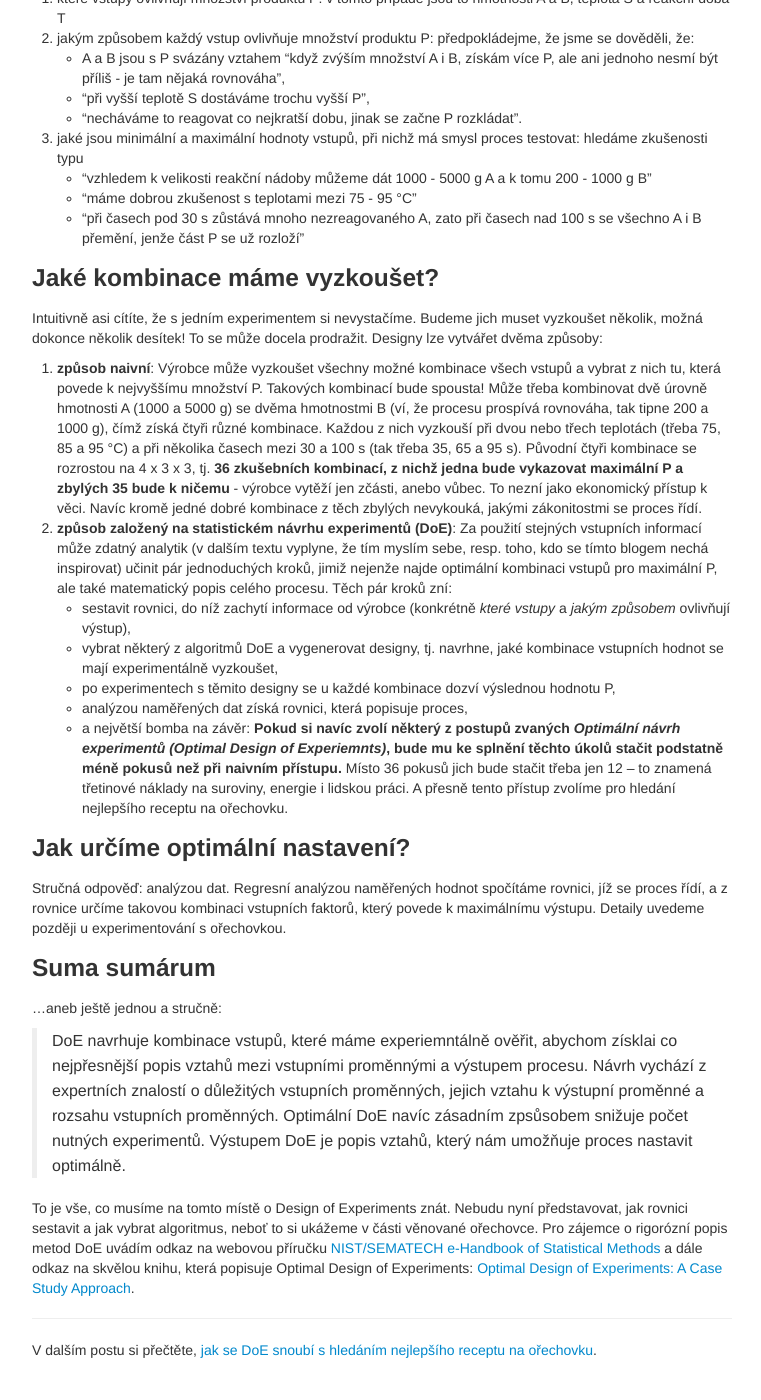
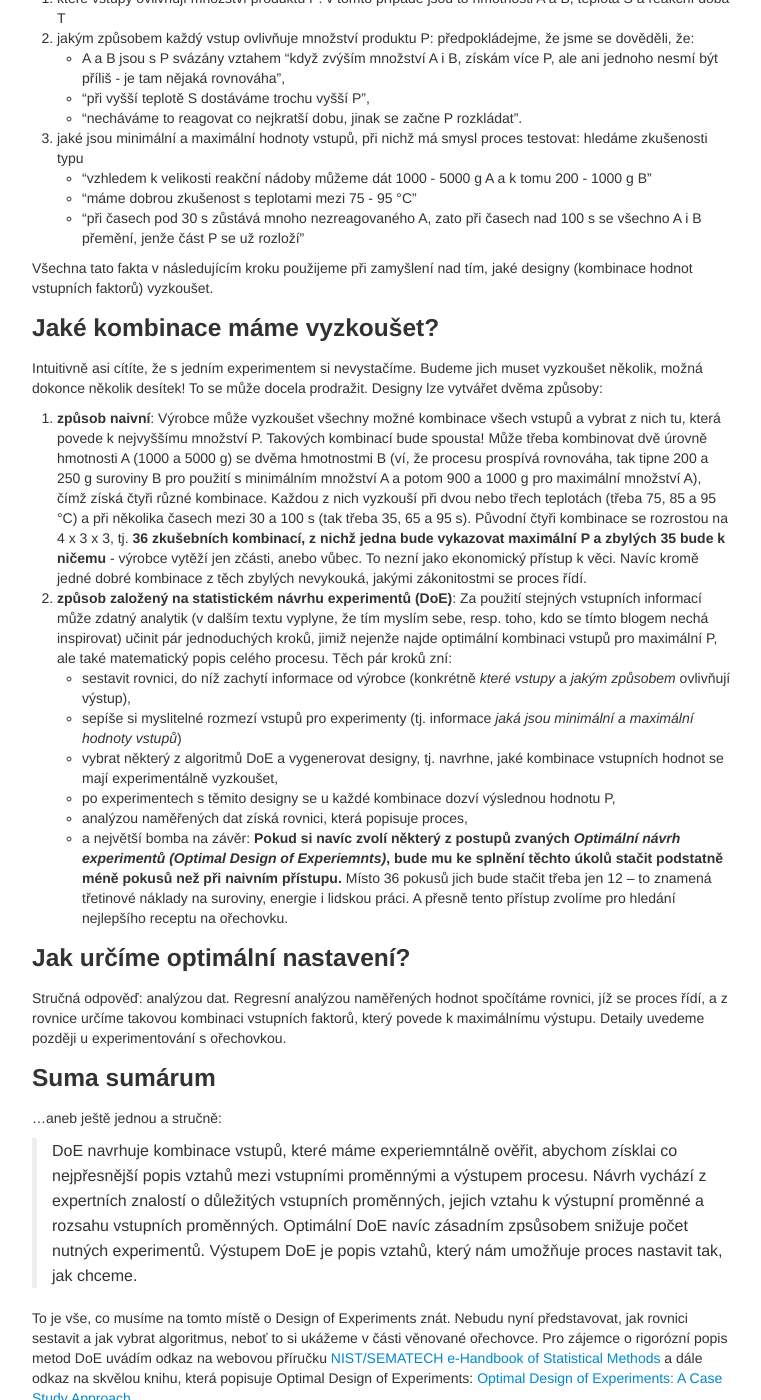
Before and after one commit to vojtech-filipec/vojtech-filipec.github.io, a Jekyll site: the page built from pages/orechovka2.md, in a window 1280 px wide and 1400 px high, scrolled down 676 px. Shown: the whole window, without its empty margins (258-1019 px from the left). Built offline with Jekyll 4.4.1, drawn with Linux system fonts in a browser that asks for light colours; some of the changed text lies outside the part shown.

Commit message:
Update orechovka2.md

```diff
--- a/pages/orechovka2.md
+++ b/pages/orechovka2.md
@@ -9,9 +9,9 @@ Společně s touhou připravit nejlepší ořechovku jsem hledal projekt, v něm
 ### Příklad: Jak nastavit podmínky chemické reakce?
 Představme si, že se v nějakém provozu vyrábí produkt P chemickou reakcí dvou surovin: `A` gramů první suroviny se smíchá s `B` gramy druhé suroviny a při teplotě `S` se nechají reagovat po dobu `T`. Výrobce **hledá takovou kombinaci vstupů A, B, S, a T, aby získal co nejvíce produktu P** (jak typické - nebo znáte někoho, kdo by chtěl vyrobit co nejméně svého produktu?). Rád by znal závislost P na hodnotách a kombinacích všech vstupů (surovin, teploty, času). Nezná přesné zákonitosti, kterými se reakce řídí, ale experimentováním vypozoroval, že větší množství A vede k většímu množství P, ale zároveň A musí být v nějaké rovnováze s B. Také si všiml, že T nesmí být příliš krátké, neboť A a B nestihnou reagovat, ale ani příliš dlouhé, neboť P se začně rozkládat.
 
+Takový **úkol je ideální pro použití Design of Experiments**. Tahle metoda nám totiž navrhne (odsud pojem Design) kombinace vstupů (od nyní jim budeme říkat experimenty, tj. zkušební kombinace), jimiž se dozvíme o zákonitostech procesu maximum informací. To nám umožní co nejpřesněji určit sílu mezi proměnnými a množstvím výsledného produktu.
+
 V tomto příkladu je P **výstupní proměnnou**, zatímco A, B, S a T jsou **vstupní proměnné procesu**. Hledáme takovou kombinaci (**design**) vstupů, která vyprodukuje co nejvíce výstupního produktu P.
-
-Takový úkol je ideální pro použití Design of Experiments. Tahle metoda nám totiž navrhne (odsud pojem Design) kombinace vstupů (od nyní jim budeme říkat experimenty, tj. zkušební kombinace), jimiž se dozvíme o zákonitostech procesu maximum informací. To nám umožní co nejpřesněji určit sílu mezi proměnnými a množstvím výsledného produktu.
 
 
 ### Co potřebuji pro použití DoE?
@@ -28,12 +28,15 @@ Aby mohl výrobce tuto použít metodu, musí umět říci:
   - "máme dobrou zkušenost s teplotami mezi 75 - 95 °C"
   - "při časech pod 30 s zůstává mnoho nezreagovaného A, zato při časech nad 100 s se všechno A i B přemění, jenže část P se už rozloží"
 
+Všechna tato fakta v následujícím kroku použijeme při zamyšlení nad tím, jaké designy (kombinace hodnot vstupních faktorů) vyzkoušet.
+
 ### Jaké kombinace máme vyzkoušet?
 Intuitivně asi cítíte, že s jedním experimentem si nevystačíme. Budeme jich muset vyzkoušet několik, možná dokonce několik desítek! To se může docela prodražit. Designy lze vytvářet dvěma způsoby:
 
-1. **způsob naivní**: Výrobce může vyzkoušet všechny možné kombinace všech vstupů a vybrat z nich tu, která povede k nejvyššímu množství P. Takových kombinací bude spousta! Může třeba kombinovat dvě úrovně hmotnosti A (1000 a 5000 g) se dvěma hmotnostmi B (ví, že procesu prospívá rovnováha, tak tipne 200 a 1000 g), čímž získá čtyři různé kombinace. Každou z nich vyzkouší při dvou nebo třech teplotách (třeba 75, 85 a 95 °C) a při několika časech mezi 30 a 100 s (tak třeba 35, 65 a 95 s). Původní čtyři kombinace se rozrostou na 4 x 3 x 3, tj. **36 zkušebních kombinací, z nichž jedna bude vykazovat maximální P a zbylých 35 bude k ničemu** - výrobce vytěží jen zčásti, anebo vůbec. To nezní jako ekonomický přístup k věci. Navíc kromě jedné dobré kombinace z těch zbylých nevykouká, jakými zákonitostmi se proces řídí.
+1. **způsob naivní**: Výrobce může vyzkoušet všechny možné kombinace všech vstupů a vybrat z nich tu, která povede k nejvyššímu množství P. Takových kombinací bude spousta! Může třeba kombinovat dvě úrovně hmotnosti A (1000 a 5000 g) se dvěma hmotnostmi B (ví, že procesu prospívá rovnováha, tak tipne 200 a 250 g suroviny B pro použití s minimálním množství A a potom 900 a 1000 g pro maximální množství A), čímž získá čtyři různé kombinace. Každou z nich vyzkouší při dvou nebo třech teplotách (třeba 75, 85 a 95 °C) a při několika časech mezi 30 a 100 s (tak třeba 35, 65 a 95 s). Původní čtyři kombinace se rozrostou na 4 x 3 x 3, tj. **36 zkušebních kombinací, z nichž jedna bude vykazovat maximální P a zbylých 35 bude k ničemu** - výrobce vytěží jen zčásti, anebo vůbec. To nezní jako ekonomický přístup k věci. Navíc kromě jedné dobré kombinace z těch zbylých nevykouká, jakými zákonitostmi se proces řídí.
 1. **způsob založený na statistickém návrhu experimentů (DoE)**: Za použití stejných vstupních informací může zdatný analytik (v dalším textu vyplyne, že tím myslím sebe, resp. toho, kdo se tímto blogem nechá inspirovat) učinit pár jednoduchých kroků, jimiž nejenže najde optimální kombinaci vstupů pro maximální P, ale také matematický popis celého procesu. Těch pár kroků zní:
   - sestavit rovnici, do níž zachytí informace od výrobce (konkrétně _které vstupy_ a _jakým způsobem_ ovlivňují výstup),
+  - sepíše si myslitelné rozmezí vstupů pro experimenty (tj. informace _jaká jsou minimální a maximální hodnoty vstupů_)
   - vybrat některý z algoritmů DoE a vygenerovat designy, tj. navrhne, jaké kombinace vstupních hodnot se mají experimentálně vyzkoušet,
   - po experimentech s těmito designy se u každé kombinace dozví výslednou hodnotu P,
   - analýzou naměřených dat získá rovnici, která popisuje proces,
@@ -45,7 +48,7 @@ Stručná odpověď: analýzou dat. Regresní analýzou naměřených hodnot spo
 
 ### Suma sumárum
 ...aneb ještě jednou a stručně:
-> DoE navrhuje kombinace vstupů, které máme experiemntálně ověřit, abychom získlai co nejpřesnější popis vztahů mezi vstupními proměnnými a výstupem procesu. Návrh vychází z expertních znalostí o důležitých vstupních proměnných, jejich vztahu k výstupní proměnné a rozsahu vstupních proměnných. Optimální DoE navíc zásadním zpsůsobem snižuje počet nutných experimentů. Výstupem DoE je popis vztahů, který nám umožňuje proces nastavit optimálně.
+> DoE navrhuje kombinace vstupů, které máme experiemntálně ověřit, abychom získlai co nejpřesnější popis vztahů mezi vstupními proměnnými a výstupem procesu. Návrh vychází z expertních znalostí o důležitých vstupních proměnných, jejich vztahu k výstupní proměnné a rozsahu vstupních proměnných. Optimální DoE navíc zásadním zpsůsobem snižuje počet nutných experimentů. Výstupem DoE je popis vztahů, který nám umožňuje proces nastavit tak, jak chceme.
 
 To je vše, co musíme na tomto místě o Design of Experiments znát. Nebudu nyní představovat, jak rovnici sestavit a jak vybrat algoritmus, neboť to si ukážeme v části věnované ořechovce. Pro zájemce o rigorózní popis metod DoE uvádím odkaz na webovou příručku [NIST/SEMATECH e-Handbook of Statistical Methods](https://www.itl.nist.gov/div898/handbook/pmd/section3/pmd3.htm) a dále odkaz na skvělou knihu, která popisuje Optimal Design of Experiments: [Optimal Design of Experiments: A Case Study Approach](https://www.wiley.com/en-us/Optimal+Design+of+Experiments%3A+A+Case+Study+Approach-p-9780470744611).
 
```
